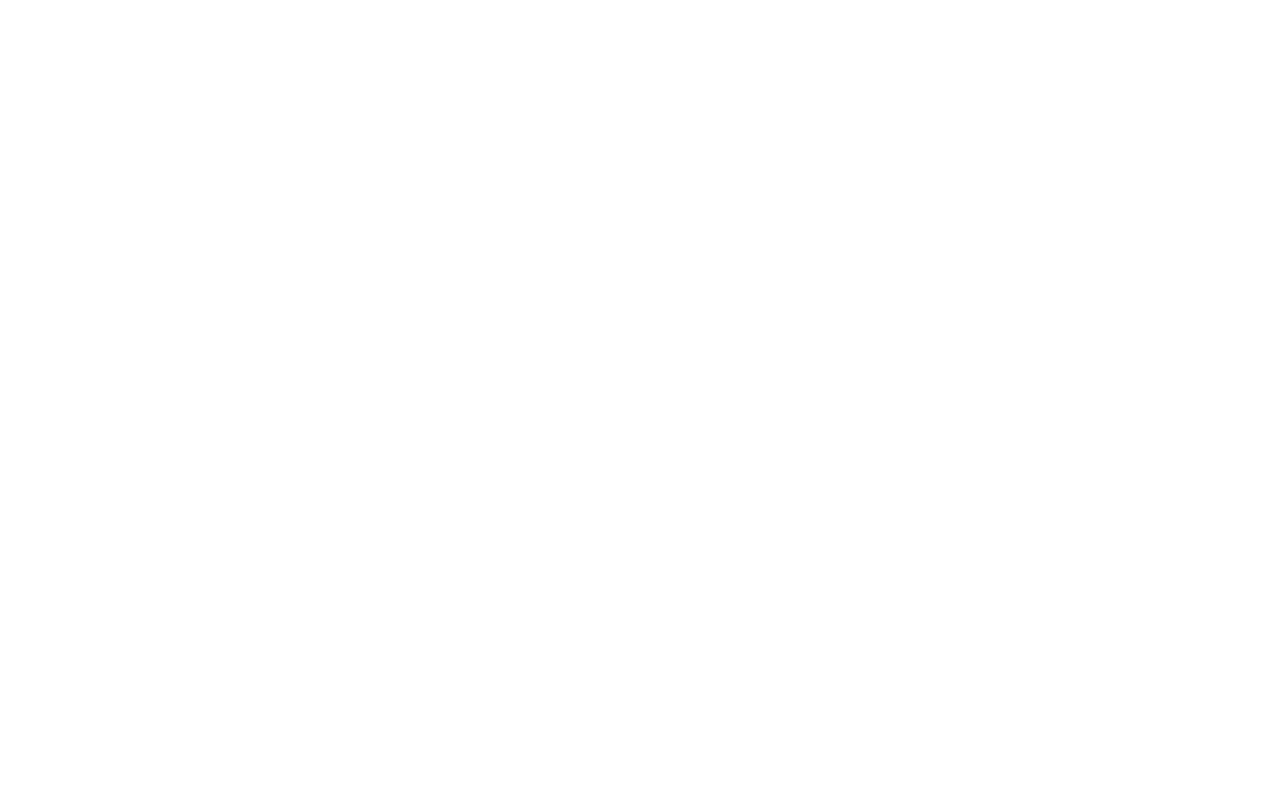
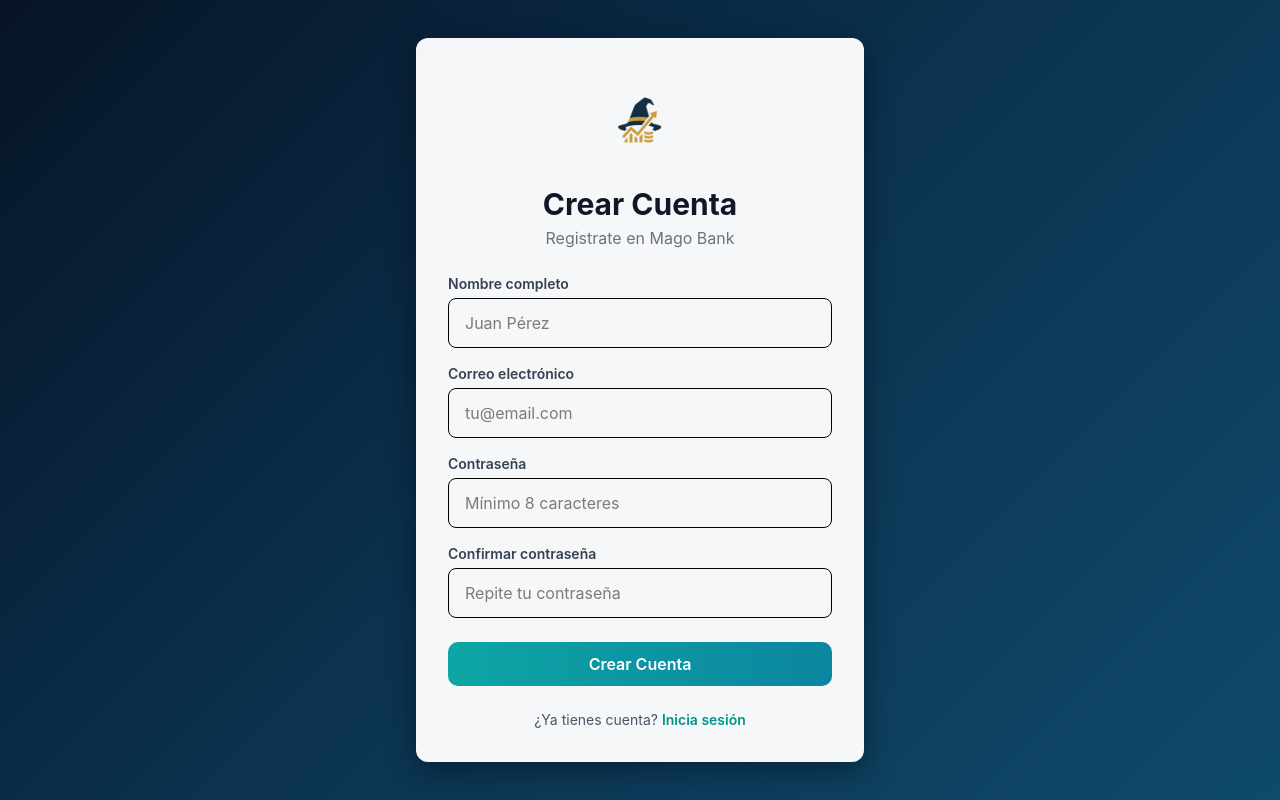
Before and after one commit to Naidess/Mago_bnk, a React (Vite) app in the folder frontend/: page /register in a window 1280 px wide. Before the commit this address had no page. Built offline with nearby package versions, Linux system fonts and the light colour scheme.

Commit message:
Pantalla Registro de usuario

```diff
--- a/frontend/App.jsx
+++ b/frontend/App.jsx
@@ -1,5 +1,6 @@
 import { BrowserRouter, Routes, Route } from "react-router-dom";
 import LoginPage from "./pages/LoginPage";
+import RegisterPage from "./pages/RegisterPage";
 import HomePage from "./pages/HomePage";
 import ResetPassword from "./pages/ResetPassword";
 import SolicitarProductos from "./pages/SolicitarProductos";
@@ -10,6 +11,7 @@ function App() {
             <Routes>
                 <Route path="/" element={<LoginPage />} />
                 <Route path="/login" element={<LoginPage />} />
+                <Route path="/register" element={<RegisterPage />} />
                 <Route path="/home" element={<HomePage />} />
                 <Route path="/reset" element={<ResetPassword />} />
                 <Route path="/solicitar-productos" element={<SolicitarProductos />} />
--- a/frontend/components/Login.jsx
+++ b/frontend/components/Login.jsx
@@ -148,6 +148,19 @@ export default function Login() {
                     ¿Olvidaste tu contraseña?
                 </button>
             </div>
+
+            <div className="mt-4 text-center border-t pt-4">
+                <p className="text-sm text-gray-600">
+                    ¿No tienes cuenta?{" "}
+                    <a
+                        href="/register"
+                        className="text-teal-600 hover:text-teal-700 font-semibold"
+                    >
+                        Regístrate aquí
+                    </a>
+                </p>
+            </div>
+
             {showForgot && (
                 <div className="fixed inset-0 flex items-center justify-center z-50">
                     <div className="absolute inset-0 bg-black/50" onClick={() => setShowForgot(false)} />
--- /dev/null
+++ b/frontend/components/Register.jsx
@@ -0,0 +1,183 @@
+import { useState } from "react";
+import axiosInstance from "../src/api/axiosInstance";
+import MagoLogo from "./MagoLogo";
+
+export default function Register() {
+    const [nombre, setNombre] = useState("");
+    const [email, setEmail] = useState("");
+    const [password, setPassword] = useState("");
+    const [confirmPassword, setConfirmPassword] = useState("");
+    const [loading, setLoading] = useState(false);
+    const [errorMsg, setErrorMsg] = useState("");
+    const [successMsg, setSuccessMsg] = useState("");
+
+    const handleSubmit = async (e) => {
+        e.preventDefault();
+        setErrorMsg("");
+        setSuccessMsg("");
+
+        // Validaciones del cliente
+        if (!nombre.trim()) {
+            setErrorMsg("El nombre es requerido");
+            return;
+        }
+
+        if (password.length < 8) {
+            setErrorMsg("La contraseña debe tener al menos 8 caracteres");
+            return;
+        }
+
+        if (password !== confirmPassword) {
+            setErrorMsg("Las contraseñas no coinciden");
+            return;
+        }
+
+        setLoading(true);
+
+        try {
+            const res = await axiosInstance.post("/auth/register", {
+                nombre: nombre.trim(),
+                email: email.toLowerCase().trim(),
+                password
+            });
+
+            setSuccessMsg(res.data?.message || "Registro exitoso. Redirigiendo al login...");
+
+            // Redirigir al login después de 2 segundos
+            setTimeout(() => {
+                window.location.href = "/login";
+            }, 2000);
+
+        } catch (error) {
+            let msg = "Error al registrar usuario. Intente de nuevo.";
+            const resp = error.response;
+
+            if (resp) {
+                if (resp.status === 400) {
+                    // Email duplicado o errores de validación
+                    msg = resp.data?.error || "Email ya registrado";
+
+                    // Si hay errores de validación
+                    if (resp.data?.errors && Array.isArray(resp.data.errors)) {
+                        msg = resp.data.errors.map(e => e.msg).join(", ");
+                    }
+                } else {
+                    msg = resp.data?.error || resp.data?.message || msg;
+                }
+            }
+
+            setErrorMsg(msg);
+        } finally {
+            setLoading(false);
+        }
+    };
+
+    return (
+        <div className="min-h-screen flex items-center justify-center app-gradient-bg p-6">
+            <div className="w-full max-w-md card p-8">
+
+                {/* Header */}
+                <div className="text-center mb-6">
+                    <div className="flex justify-center mb-4">
+                        <MagoLogo size={100} variant="dark" />
+                    </div>
+                    <h1 className="text-3xl font-bold text-gray-900">Crear Cuenta</h1>
+                    <p className="muted mt-1">Registrate en Mago Bank</p>
+                </div>
+
+                {/* Form */}
+                <form onSubmit={handleSubmit} className="space-y-4">
+                    <div>
+                        <label className="block text-sm font-semibold text-gray-700 mb-1">
+                            Nombre completo
+                        </label>
+                        <input
+                            type="text"
+                            required
+                            value={nombre}
+                            onChange={(e) => setNombre(e.target.value)}
+                            className="w-full px-4 py-3 border rounded-lg focus:outline-none focus:ring-2 focus:ring-teal-500"
+                            placeholder="Juan Pérez"
+                        />
+                    </div>
+
+                    <div>
+                        <label className="block text-sm font-semibold text-gray-700 mb-1">
+                            Correo electrónico
+                        </label>
+                        <input
+                            type="email"
+                            required
+                            value={email}
+                            onChange={(e) => setEmail(e.target.value)}
+                            className="w-full px-4 py-3 border rounded-lg focus:outline-none focus:ring-2 focus:ring-teal-500"
+                            placeholder="tu@email.com"
+                        />
+                    </div>
+
+                    <div>
+                        <label className="block text-sm font-semibold text-gray-700 mb-1">
+                            Contraseña
+                        </label>
+                        <input
+                            type="password"
+                            required
+                            value={password}
+                            onChange={(e) => setPassword(e.target.value)}
+                            className="w-full px-4 py-3 border rounded-lg focus:outline-none focus:ring-2 focus:ring-teal-500"
+                            placeholder="Mínimo 8 caracteres"
+                        />
+                    </div>
+
+                    <div>
+                        <label className="block text-sm font-semibold text-gray-700 mb-1">
+                            Confirmar contraseña
+                        </label>
+                        <input
+                            type="password"
+                            required
+                            value={confirmPassword}
+                            onChange={(e) => setConfirmPassword(e.target.value)}
+                            className="w-full px-4 py-3 border rounded-lg focus:outline-none focus:ring-2 focus:ring-teal-500"
+                            placeholder="Repite tu contraseña"
+                        />
+                    </div>
+
+                    {errorMsg && (
+                        <div className="bg-red-50 border border-red-200 text-red-700 px-4 py-3 rounded-lg text-sm">
+                            {errorMsg}
+                        </div>
+                    )}
+
+                    {successMsg && (
+                        <div className="bg-green-50 border border-green-200 text-green-700 px-4 py-3 rounded-lg text-sm">
+                            {successMsg}
+                        </div>
+                    )}
+
+                    <div className="mt-6">
+                        <button
+                            type="submit"
+                            disabled={loading}
+                            className="w-full btn-primary"
+                        >
+                            {loading ? "Registrando..." : "Crear Cuenta"}
+                        </button>
+                    </div>
+                </form>
+
+                <div className="mt-6 text-center">
+                    <p className="text-sm text-gray-600">
+                        ¿Ya tienes cuenta?{" "}
+                        <a
+                            href="/login"
+                            className="text-teal-600 hover:text-teal-700 font-semibold"
+                        >
+                            Inicia sesión
+                        </a>
+                    </p>
+                </div>
+            </div>
+        </div>
+    );
+}
--- /dev/null
+++ b/frontend/pages/RegisterPage.jsx
@@ -0,0 +1,6 @@
+// src/pages/RegisterPage.jsx
+import Register from "../components/Register";
+
+export default function RegisterPage() {
+    return <Register />;
+}
```
